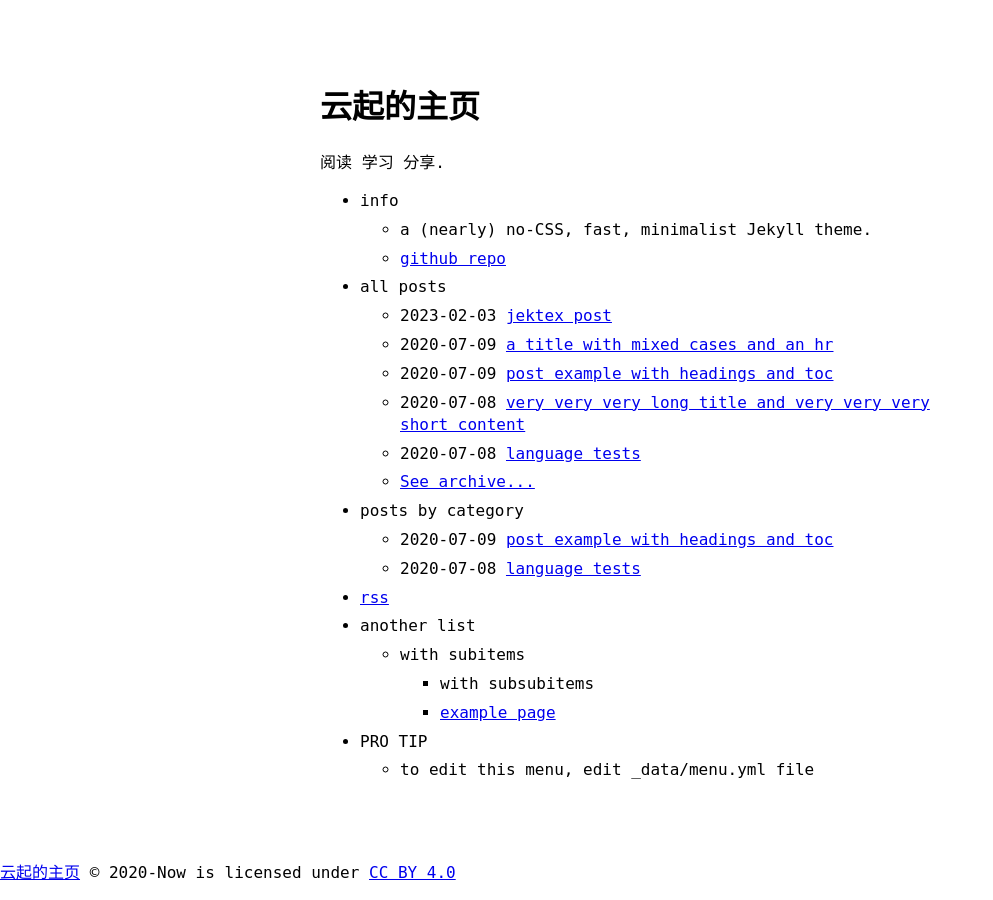
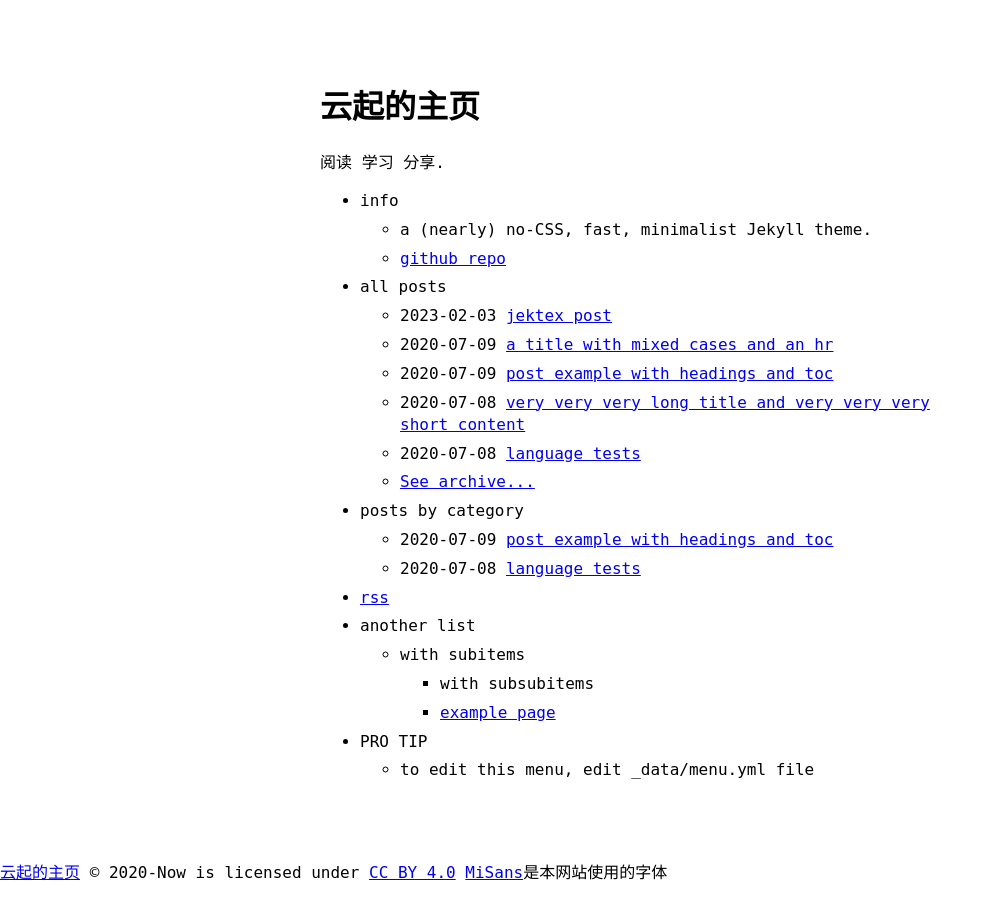
Before and after one commit to david2005yunqi/david2005yunqi.github.io, a Jekyll site: the page built from index.md, in a window 1280 px wide. Shown: the whole page, without its empty margins (0-993 px from the left). Built offline with Jekyll 4.4.1, drawn with Linux system fonts in a browser that asks for light colours.

Commit message:
update redme

```diff
--- a/_layouts/default.html
+++ b/_layouts/default.html
@@ -16,6 +16,7 @@
   {% endif %}
   <a href="https://github.com/david2005yunqi/david2005yunqi.github.io">云起的主页</a> © 2020-Now is licensed under <a
     href="https://creativecommons.org/licenses/by/4.0/">CC BY 4.0</a>
+  <a href="https://hyperos.mi.com/font">MiSans</a>是本网站使用的字体</a>
 </body>
 
 </html>
```
Also changed, not shown: README.md.
